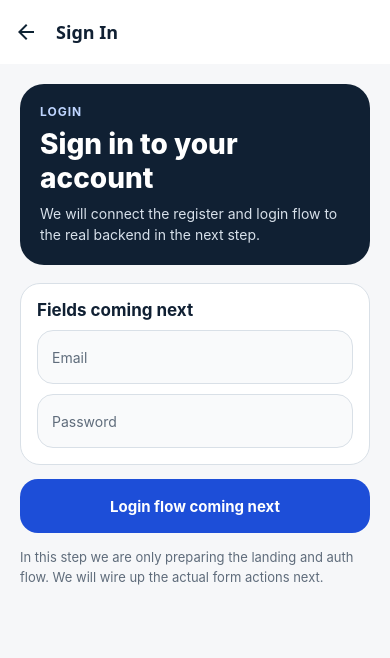
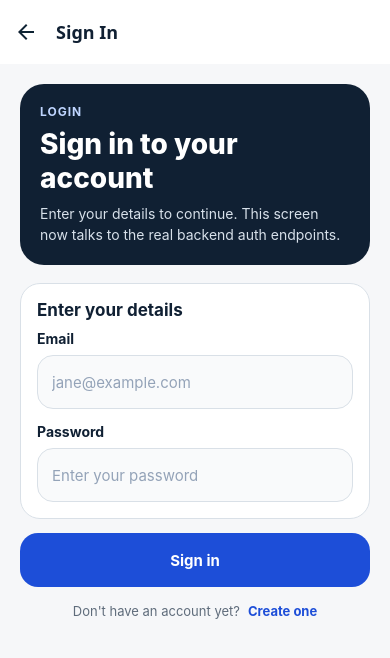
Before and after one commit to erkutoguz/foodsaver, a React Native app in the folder mobile/: screen /Auth in a window 390 px wide. Shown: the top 658 px of the page. Built offline with nearby package versions, Linux system fonts and the light colour scheme; no server answers.

Commit message:
connect mobile auth screen to backend

```diff
--- /dev/null
+++ b/mobile/src/components/FormField.js
@@ -0,0 +1,59 @@
+import { StyleSheet, Text, TextInput, View } from "react-native";
+import { colors } from "../theme/colors";
+
+export function FormField({
+  label,
+  value,
+  onChangeText,
+  placeholder,
+  secureTextEntry = false,
+  autoCapitalize = "none",
+  keyboardType = "default",
+  autoCorrect = false,
+  autoComplete,
+  textContentType,
+  returnKeyType,
+  onSubmitEditing
+}) {
+  return (
+    <View style={styles.field}>
+      <Text style={styles.label}>{label}</Text>
+      <TextInput
+        value={value}
+        onChangeText={onChangeText}
+        placeholder={placeholder}
+        placeholderTextColor="#94a3b8"
+        secureTextEntry={secureTextEntry}
+        autoCapitalize={autoCapitalize}
+        keyboardType={keyboardType}
+        autoCorrect={autoCorrect}
+        autoComplete={autoComplete}
+        textContentType={textContentType}
+        returnKeyType={returnKeyType}
+        onSubmitEditing={onSubmitEditing}
+        style={styles.input}
+      />
+    </View>
+  );
+}
+
+const styles = StyleSheet.create({
+  field: {
+    gap: 8
+  },
+  label: {
+    color: colors.ink,
+    fontSize: 14,
+    fontWeight: "700"
+  },
+  input: {
+    minHeight: 54,
+    borderRadius: 16,
+    borderWidth: 1,
+    borderColor: colors.line,
+    backgroundColor: "#f9fafb",
+    paddingHorizontal: 14,
+    color: colors.ink,
+    fontSize: 15
+  }
+});
--- a/mobile/src/components/PrimaryButton.js
+++ b/mobile/src/components/PrimaryButton.js
@@ -1,17 +1,35 @@
-import { Pressable, StyleSheet, Text } from "react-native";
+import { ActivityIndicator, Pressable, StyleSheet, Text, View } from "react-native";
 import { colors } from "../theme/colors";
 
-export function PrimaryButton({ label, onPress, variant = "primary" }) {
+export function PrimaryButton({
+  label,
+  onPress,
+  variant = "primary",
+  disabled = false,
+  loading = false
+}) {
+  const isDisabled = disabled || loading;
+
   return (
     <Pressable
       onPress={onPress}
+      disabled={isDisabled}
       style={({ pressed }) => [
         styles.button,
         variant === "secondary" && styles.buttonSecondary,
+        isDisabled && styles.buttonDisabled,
         pressed && styles.buttonPressed
       ]}
     >
-      <Text style={[styles.label, variant === "secondary" && styles.labelSecondary]}>{label}</Text>
+      <View style={styles.inner}>
+        {loading ? (
+          <ActivityIndicator
+            size="small"
+            color={variant === "secondary" ? colors.ink : "#ffffff"}
+          />
+        ) : null}
+        <Text style={[styles.label, variant === "secondary" && styles.labelSecondary]}>{label}</Text>
+      </View>
     </Pressable>
   );
 }
@@ -31,6 +49,14 @@ const styles = StyleSheet.create({
   buttonPressed: {
     opacity: 0.88
   },
+  buttonDisabled: {
+    opacity: 0.7
+  },
+  inner: {
+    flexDirection: "row",
+    alignItems: "center",
+    gap: 10
+  },
   label: {
     color: "#ffffff",
     fontSize: 15,
--- a/mobile/src/components/ScreenShell.js
+++ b/mobile/src/components/ScreenShell.js
@@ -1,18 +1,32 @@
-import { StyleSheet, Text, View } from "react-native";
+import { ScrollView, StyleSheet, Text, View } from "react-native";
 import { SafeAreaView } from "react-native-safe-area-context";
 import { colors } from "../theme/colors";
 
-export function ScreenShell({ eyebrow, title, description, children }) {
+export function ScreenShell({ eyebrow, title, description, children, scrollable = false }) {
+  const body = (
+    <View style={[styles.container, scrollable ? styles.containerScrollable : styles.containerFill]}>
+      <View style={styles.hero}>
+        {eyebrow ? <Text style={styles.eyebrow}>{eyebrow}</Text> : null}
+        <Text style={styles.title}>{title}</Text>
+        {description ? <Text style={styles.description}>{description}</Text> : null}
+      </View>
+      <View style={styles.content}>{children}</View>
+    </View>
+  );
+
   return (
     <SafeAreaView edges={["top"]} style={styles.safeArea}>
-      <View style={styles.container}>
-        <View style={styles.hero}>
-          <Text style={styles.eyebrow}>{eyebrow}</Text>
-          <Text style={styles.title}>{title}</Text>
-          <Text style={styles.description}>{description}</Text>
-        </View>
-        <View style={styles.content}>{children}</View>
-      </View>
+      {scrollable ? (
+        <ScrollView
+          contentContainerStyle={styles.scrollContent}
+          keyboardShouldPersistTaps="handled"
+          showsVerticalScrollIndicator={false}
+        >
+          {body}
+        </ScrollView>
+      ) : (
+        body
+      )}
     </SafeAreaView>
   );
 }
@@ -23,9 +37,17 @@ const styles = StyleSheet.create({
     backgroundColor: colors.paper
   },
   container: {
-    flex: 1,
     padding: 20,
     gap: 18
+  },
+  containerFill: {
+    flex: 1
+  },
+  containerScrollable: {
+    paddingBottom: 28
+  },
+  scrollContent: {
+    flexGrow: 1
   },
   hero: {
     backgroundColor: colors.ink,
--- a/mobile/src/lib/api-client.js
+++ b/mobile/src/lib/api-client.js
@@ -44,28 +44,32 @@ export async function request(path, options = {}) {
   }
 }
 
-export function getRequest(path) {
+export function getRequest(path, options = {}) {
   return request(path, {
+    ...options,
     method: "GET"
   });
 }
 
-export function postRequest(path, body) {
+export function postRequest(path, body, options = {}) {
   return request(path, {
+    ...options,
     method: "POST",
     body
   });
 }
 
-export function patchRequest(path, body) {
+export function patchRequest(path, body, options = {}) {
   return request(path, {
+    ...options,
     method: "PATCH",
     body
   });
 }
 
-export function deleteRequest(path) {
+export function deleteRequest(path, options = {}) {
   return request(path, {
+    ...options,
     method: "DELETE"
   });
 }
--- a/mobile/src/navigation/AppNavigator.js
+++ b/mobile/src/navigation/AppNavigator.js
@@ -2,6 +2,7 @@ import { NavigationContainer, DefaultTheme } from "@react-navigation/native";
 import { createBottomTabNavigator } from "@react-navigation/bottom-tabs";
 import { createNativeStackNavigator } from "@react-navigation/native-stack";
 import { ActivityIndicator, StyleSheet, View } from "react-native";
+import { useEffect, useRef } from "react";
 import { useAuthStore } from "../store/auth-store";
 import { colors } from "../theme/colors";
 import { AuthScreen } from "../screens/AuthScreen";
@@ -58,9 +59,32 @@ function MainTabs() {
 export function AppNavigator() {
   const token = useAuthStore((state) => state.token);
   const hasHydrated = useAuthStore((state) => state.hasHydrated);
+  const isCheckingSession = useAuthStore((state) => state.isCheckingSession);
+  const checkSession = useAuthStore((state) => state.checkSession);
   const isAuthenticated = Boolean(token);
+  const checkedTokenRef = useRef(null);
 
-  if (!hasHydrated) {
+  useEffect(() => {
+    if (!hasHydrated) {
+      return;
+    }
+
+    if (!token) {
+      checkedTokenRef.current = null;
+      return;
+    }
+
+    if (checkedTokenRef.current === token) {
+      return;
+    }
+
+    checkedTokenRef.current = token;
+    checkSession().catch(() => {
+      checkedTokenRef.current = null;
+    });
+  }, [checkSession, hasHydrated, token]);
+
+  if (!hasHydrated || isCheckingSession) {
     return <AuthLoadingScreen />;
   }
 
--- a/mobile/src/screens/AuthScreen.js
+++ b/mobile/src/screens/AuthScreen.js
@@ -1,66 +1,183 @@
-import { StyleSheet, Text, View } from "react-native";
+import { Pressable, StyleSheet, Text, View } from "react-native";
+import { useState } from "react";
+import { FormField } from "../components/FormField";
 import { InfoCard } from "../components/InfoCard";
 import { PrimaryButton } from "../components/PrimaryButton";
 import { ScreenShell } from "../components/ScreenShell";
+import { useAuthStore } from "../store/auth-store";
 import { colors } from "../theme/colors";
 
-export function AuthScreen({ route }) {
+export function AuthScreen({ navigation, route }) {
   const mode = route.params?.mode === "register" ? "register" : "login";
+  const login = useAuthStore((state) => state.login);
+  const register = useAuthStore((state) => state.register);
+  const [fullName, setFullName] = useState("");
+  const [email, setEmail] = useState("");
+  const [password, setPassword] = useState("");
+  const [errorMessage, setErrorMessage] = useState("");
+  const [isSubmitting, setIsSubmitting] = useState(false);
+
+  async function handleSubmit() {
+    const trimmedFullName = fullName.trim();
+    const normalizedEmail = email.trim().toLowerCase();
+
+    if (mode === "register" && trimmedFullName.length < 2) {
+      setErrorMessage("Please enter your full name.");
+      return;
+    }
+
+    if (!normalizedEmail) {
+      setErrorMessage("Please enter your email address.");
+      return;
+    }
+
+    if (!password) {
+      setErrorMessage("Please enter your password.");
+      return;
+    }
+
+    if (password.length < 6) {
+      setErrorMessage("Password must be at least 6 characters.");
+      return;
+    }
+
+    setErrorMessage("");
+    setIsSubmitting(true);
+
+    try {
+      if (mode === "register") {
+        await register({
+          fullName: trimmedFullName,
+          email: normalizedEmail,
+          password
+        });
+      } else {
+        await login({
+          email: normalizedEmail,
+          password
+        });
+      }
+    } catch (error) {
+      setErrorMessage(error.message || "Something went wrong. Please try again.");
+    } finally {
+      setIsSubmitting(false);
+    }
+  }
+
+  function handleModeSwitch() {
+    setErrorMessage("");
+    navigation.setParams({
+      mode: mode === "register" ? "login" : "register"
+    });
+  }
 
   return (
     <ScreenShell
+      scrollable
       eyebrow={mode === "register" ? "WELCOME" : "LOGIN"}
       title={mode === "register" ? "Create your account" : "Sign in to your account"}
-      description="We will connect the register and login flow to the real backend in the next step."
+      description="Enter your details to continue. This screen now talks to the real backend auth endpoints."
     >
-      <InfoCard title="Fields coming next">
+      <InfoCard title={mode === "register" ? "Create your details" : "Enter your details"}>
         <View style={styles.list}>
-          <View style={styles.fakeInput}>
-            <Text style={styles.fakeLabel}>Email</Text>
-          </View>
-          <View style={styles.fakeInput}>
-            <Text style={styles.fakeLabel}>Password</Text>
-          </View>
           {mode === "register" ? (
-            <View style={styles.fakeInput}>
-              <Text style={styles.fakeLabel}>Full name</Text>
-            </View>
+            <FormField
+              label="Full name"
+              value={fullName}
+              onChangeText={setFullName}
+              placeholder="Jane Doe"
+              autoCapitalize="words"
+              autoComplete="name"
+              textContentType="name"
+              returnKeyType="next"
+            />
           ) : null}
+
+          <FormField
+            label="Email"
+            value={email}
+            onChangeText={setEmail}
+            placeholder="jane@example.com"
+            keyboardType="email-address"
+            autoComplete="email"
+            textContentType="emailAddress"
+            returnKeyType="next"
+          />
+
+          <FormField
+            label="Password"
+            value={password}
+            onChangeText={setPassword}
+            placeholder="Enter your password"
+            secureTextEntry
+            autoComplete={mode === "register" ? "new-password" : "password"}
+            textContentType={mode === "register" ? "newPassword" : "password"}
+            returnKeyType="done"
+            onSubmitEditing={handleSubmit}
+          />
         </View>
       </InfoCard>
 
+      {errorMessage ? (
+        <View style={styles.errorBox}>
+          <Text style={styles.errorText}>{errorMessage}</Text>
+        </View>
+      ) : null}
+
       <PrimaryButton
-        label={mode === "register" ? "Register flow coming next" : "Login flow coming next"}
+        label={mode === "register" ? "Create account" : "Sign in"}
+        onPress={handleSubmit}
+        loading={isSubmitting}
+        disabled={isSubmitting}
       />
 
-      <Text style={styles.note}>
-        In this step we are only preparing the landing and auth flow. We will wire up
-        the actual form actions next.
-      </Text>
+      <View style={styles.switchRow}>
+        <Text style={styles.note}>
+          {mode === "register" ? "Already have an account?" : "Don't have an account yet?"}
+        </Text>
+        <Pressable onPress={handleModeSwitch}>
+          <Text style={styles.linkText}>
+            {mode === "register" ? "Sign in" : "Create one"}
+          </Text>
+        </Pressable>
+      </View>
     </ScreenShell>
   );
 }
 
 const styles = StyleSheet.create({
   list: {
-    gap: 10
+    gap: 14
   },
-  fakeInput: {
-    minHeight: 54,
+  errorBox: {
     borderRadius: 16,
+    paddingHorizontal: 14,
+    paddingVertical: 12,
+    backgroundColor: "#fff1ed",
     borderWidth: 1,
-    borderColor: colors.line,
-    backgroundColor: "#f9fafb",
+    borderColor: "#fdba74"
+  },
+  errorText: {
+    color: colors.tomato,
+    fontSize: 14,
+    lineHeight: 20,
+    fontWeight: "600"
+  },
+  switchRow: {
+    flexDirection: "row",
+    alignItems: "center",
     justifyContent: "center",
-    paddingHorizontal: 14
-  },
-  fakeLabel: {
-    color: colors.slate,
-    fontSize: 14
+    gap: 8,
+    flexWrap: "wrap"
   },
   note: {
     color: colors.slate,
     fontSize: 13,
     lineHeight: 20
+  },
+  linkText: {
+    color: colors.brand,
+    fontSize: 13,
+    fontWeight: "700"
   }
 });
--- /dev/null
+++ b/mobile/src/services/auth-service.js
@@ -0,0 +1,18 @@
+import { API_PATHS } from "../config/api";
+import { getRequest, postRequest } from "../lib/api-client";
+
+export function registerRequest(payload) {
+  return postRequest(API_PATHS.auth.register, payload);
+}
+
+export function loginRequest(payload) {
+  return postRequest(API_PATHS.auth.login, payload);
+}
+
+export function getCurrentUserRequest(token) {
+  return getRequest(API_PATHS.auth.me, {
+    headers: {
+      Authorization: `Bearer ${token}`
+    }
+  });
+}
--- a/mobile/src/store/auth-store.js
+++ b/mobile/src/store/auth-store.js
@@ -1,17 +1,76 @@
 import AsyncStorage from "@react-native-async-storage/async-storage";
 import { create } from "zustand";
 import { createJSONStorage, persist } from "zustand/middleware";
+import {
+  getCurrentUserRequest,
+  loginRequest,
+  registerRequest
+} from "../services/auth-service";
 
 export const useAuthStore = create(
   persist(
-    (set) => ({
+    (set, get) => ({
       token: null,
       user: null,
       hasHydrated: false,
-      isAuthLoading: false,
+      isCheckingSession: false,
 
-      setAuthLoading: (value) => {
-        set({ isAuthLoading: value });
+      register: async ({ fullName, email, password }) => {
+        const result = await registerRequest({
+          fullName,
+          email,
+          password
+        });
+
+        set({
+          token: result.token,
+          user: result.user
+        });
+
+        return result;
+      },
+
+      login: async ({ email, password }) => {
+        const result = await loginRequest({
+          email,
+          password
+        });
+
+        set({
+          token: result.token,
+          user: result.user
+        });
+
+        return result;
+      },
+
+      checkSession: async () => {
+        const token = get().token;
+
+        if (!token) {
+          return null;
+        }
+
+        set({ isCheckingSession: true });
+
+        try {
+          const result = await getCurrentUserRequest(token);
+
+          set({
+            user: result.user
+          });
+
+          return result.user;
+        } catch (error) {
+          set({
+            token: null,
+            user: null
+          });
+
+          throw error;
+        } finally {
+          set({ isCheckingSession: false });
+        }
       },
 
       setSession: ({ token, user }) => {
@@ -39,6 +98,10 @@ export const useAuthStore = create(
     {
       name: "foodsaver-auth",
       storage: createJSONStorage(() => AsyncStorage),
+      partialize: (state) => ({
+        token: state.token,
+        user: state.user
+      }),
       onRehydrateStorage: () => (state) => {
         if (state) {
           state.setHasHydrated(true);
```
